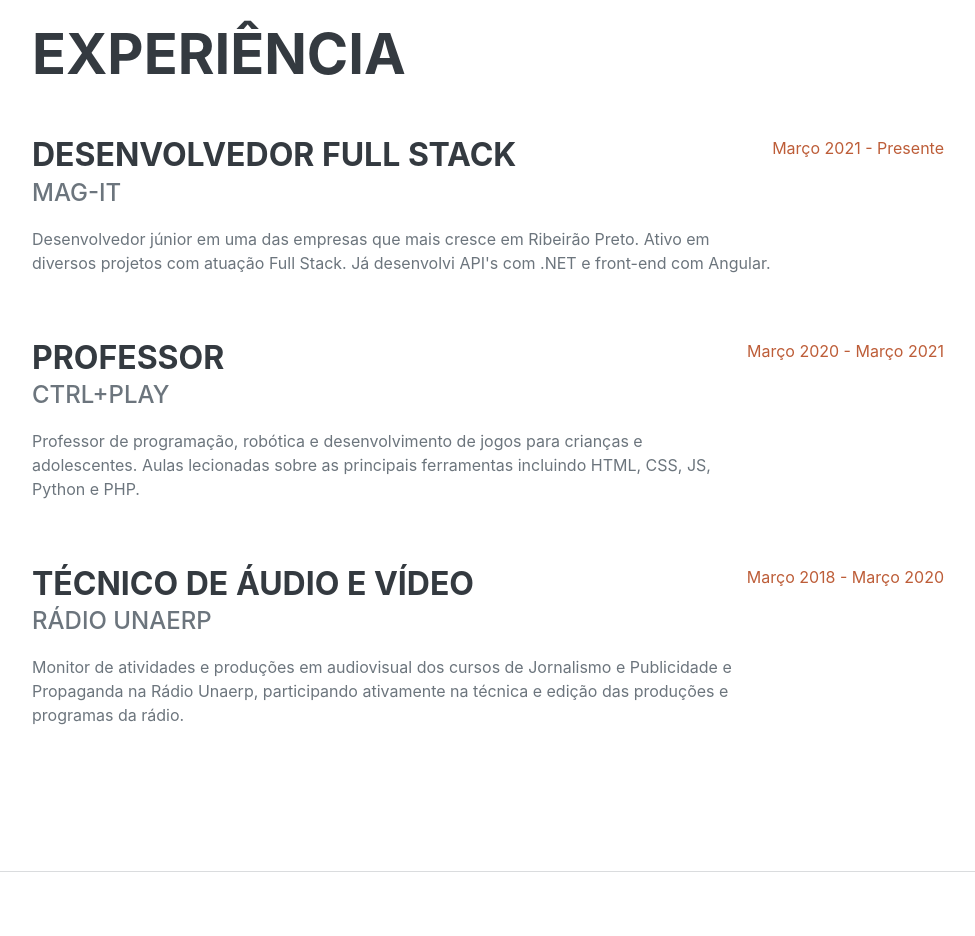
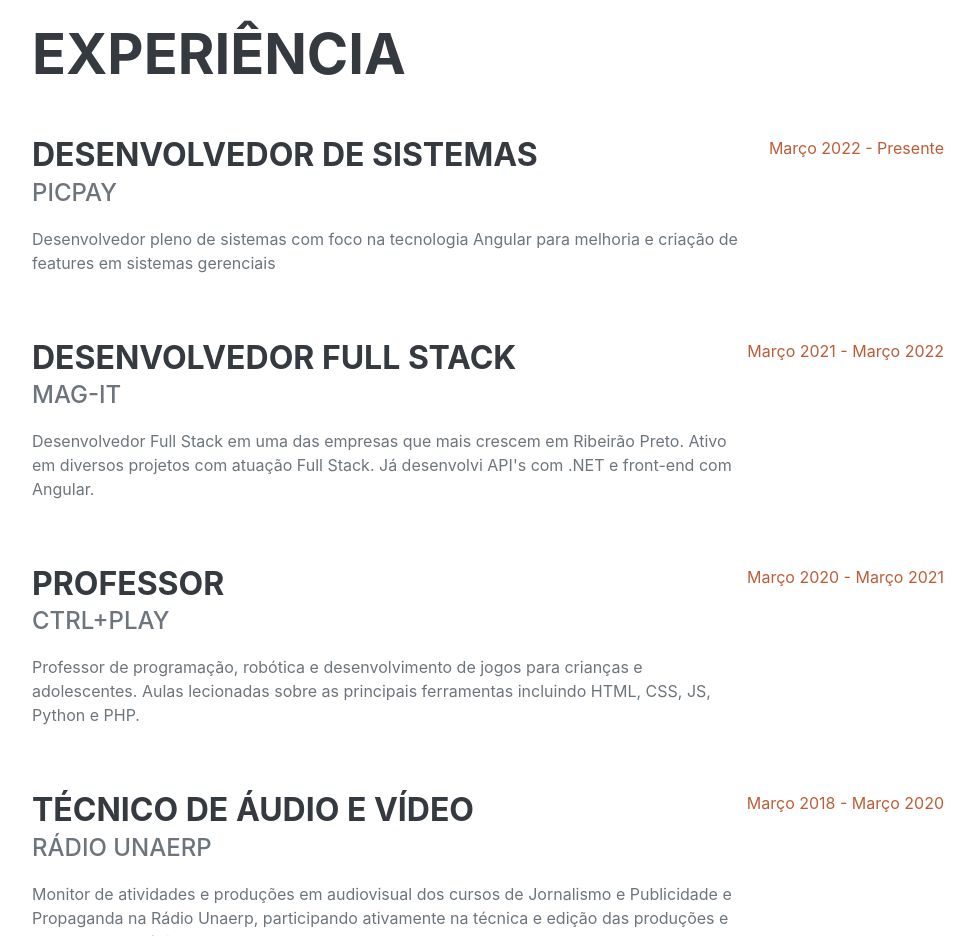
Before and after one commit to Thalc/Thalc.github.io, a plain HTML site: page index.html in a window 1280 px wide. Shown: the part 860-1796 px from the top of the page, without its empty margins (288-1263 px from the left). Drawn offline with nearby package versions, Linux system fonts and the light colour scheme; a web font is replaced by a local one.

Commit message:
mudar curriculo

```diff
--- a/index.html
+++ b/index.html
@@ -62,11 +62,19 @@
                     <h2 class="mb-5">Experiência</h2>
                     <div class="d-flex flex-column flex-md-row justify-content-between mb-5">
                         <div class="flex-grow-1">
+                            <h3 class="mb-0">Desenvolvedor de sistemas</h3>
+                            <div class="subheading mb-3">PicPay</div>
+                            <p> Desenvolvedor pleno de sistemas com foco na tecnologia Angular para melhoria e criação de features em sistemas gerenciais</p>
+                        </div>
+                        <div class="flex-shrink-0"><span class="text-primary">Março 2022 - Presente</span></div>
+                    </div>
+                    <div class="d-flex flex-column flex-md-row justify-content-between mb-5">
+                        <div class="flex-grow-1">
                             <h3 class="mb-0">Desenvolvedor Full Stack</h3>
                             <div class="subheading mb-3">MAG-IT</div>
-                            <p> Desenvolvedor júnior em uma das empresas que mais cresce em Ribeirão Preto. Ativo em diversos projetos com atuação Full Stack. Já desenvolvi API's com .NET e front-end com Angular.</p>
+                            <p> Desenvolvedor Full Stack em uma das empresas que mais crescem em Ribeirão Preto. Ativo em diversos projetos com atuação Full Stack. Já desenvolvi API's com .NET e front-end com Angular.</p>
                         </div>
-                        <div class="flex-shrink-0"><span class="text-primary">Março 2021 - Presente</span></div>
+                        <div class="flex-shrink-0"><span class="text-primary">Março 2021 - Março 2022</span></div>
                     </div>
                     <div class="d-flex flex-column flex-md-row justify-content-between mb-5">
                         <div class="flex-grow-1">
```
